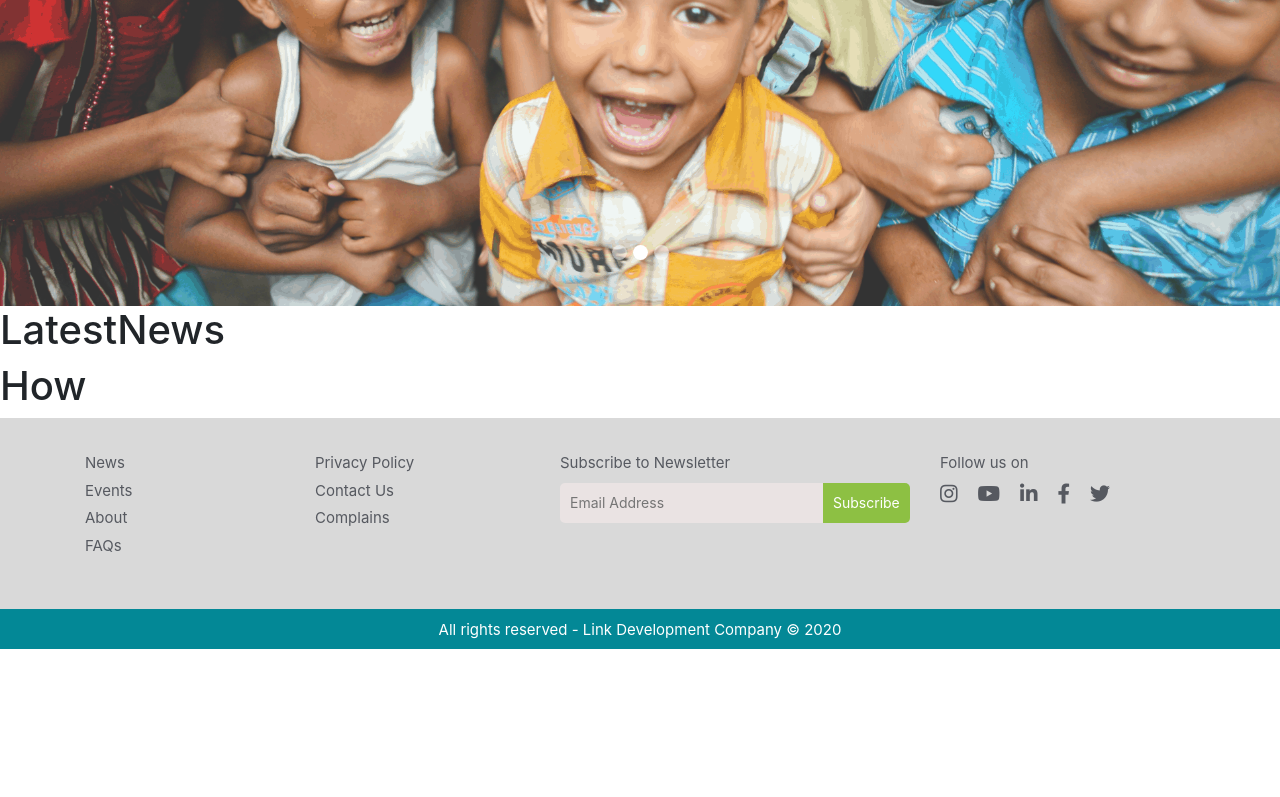
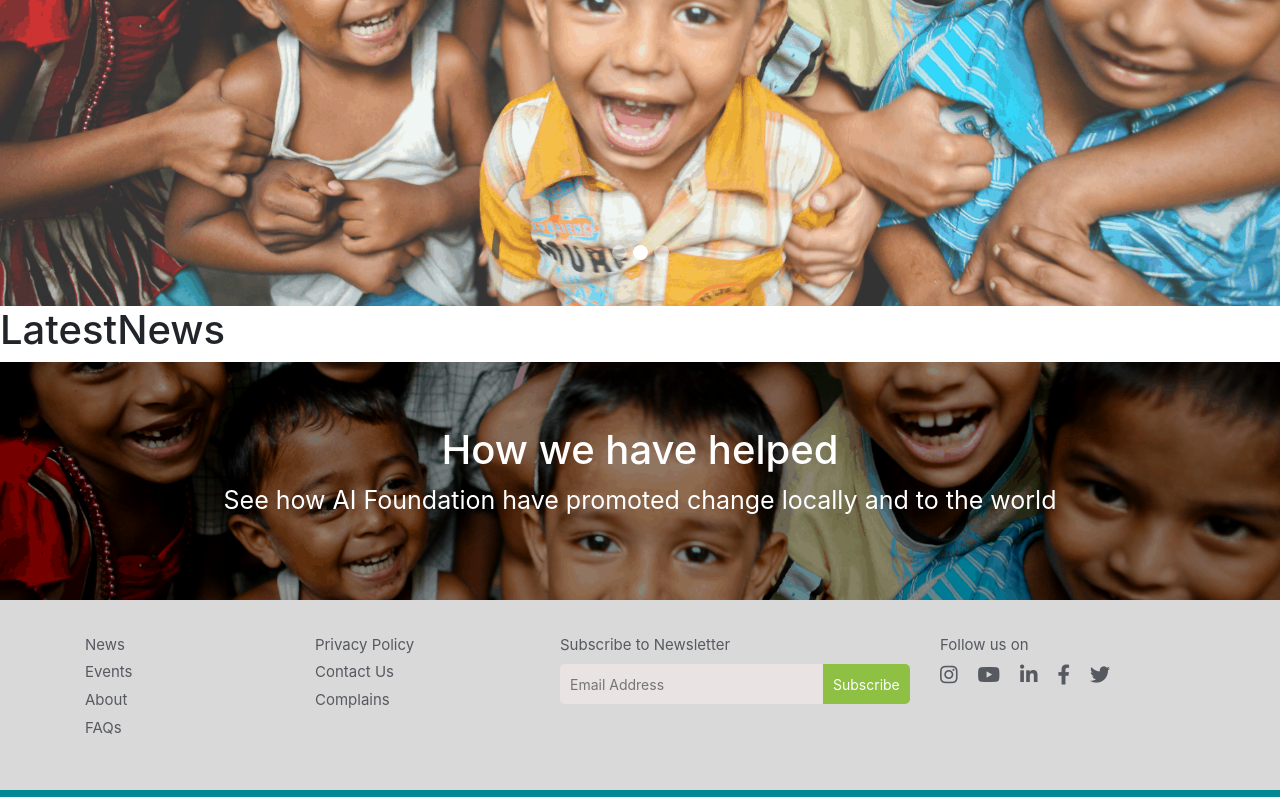
Before and after one commit to hussienkamalelden/linktask, a React (Create React App) app: page / in a window 1280 px wide. Shown: the part 487-1284 px from the top of the page. Before the commit the page ends 1136 px from the top, so only its background shows below. Built offline with nearby package versions, Linux system fonts and the light colour scheme.

Commit message:
finished first phase in Home > How component

```diff
--- a/src/pages/home/how/how.jsx
+++ b/src/pages/home/how/how.jsx
@@ -5,7 +5,17 @@ class How extends Component {
     state = {}
     render() {
         return (
-            <h1>How</h1>
+            <React.Fragment>
+                <article className="how">
+                    <div className="how_overlay"></div>
+                    <div className="container">
+                        <div className="how-holder">
+                            <h2 className="how-main-title">How we have helped</h2>
+                            <p className="how-main-subtitle">See how AI Foundation have promoted change locally and to the world</p>
+                        </div>
+                    </div>
+                </article>
+            </React.Fragment>
         );
     }
 }
--- a/src/pages/home/how/how_style.scss
+++ b/src/pages/home/how/how_style.scss
@@ -0,0 +1,33 @@
+@import "../../../assets/styles/placeholders.scss";
+
+.how {
+    position: relative;
+    padding: 4rem 0;
+    background-color: black;
+    .how_overlay {
+        position: absolute;
+        top: 0;
+        left: 0;
+        width: 100%;
+        height: 100%;
+        background-image: url("../../../assets/images/slider/slide_2.png");
+        background-repeat: no-repeat;
+        background-size: cover;
+        background-position: 50%;
+        z-index: 1;
+        opacity: 0.6;
+    }
+    .how-holder {
+        position: relative;
+        z-index: 2;
+        .how-main-title,
+        .how-main-subtitle {
+            color: $whiteColor;
+            text-align: center;
+            font-size: 40px;
+        }
+        .how-main-subtitle {
+            font-size: 25px;
+        }
+    }
+}
```
